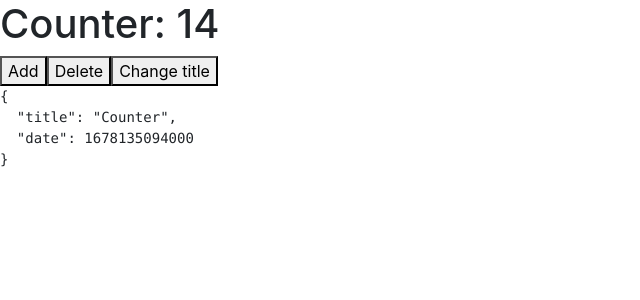
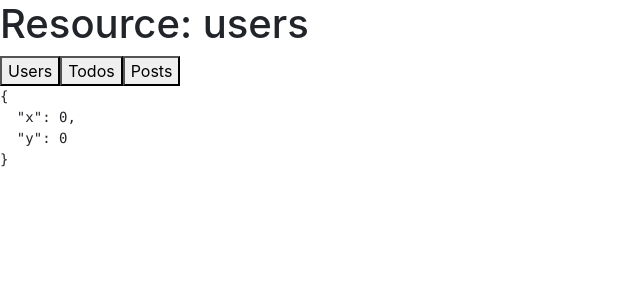
Before and after one commit to MrLait/react-theories, a React (Create React App) app in the folder src/react-hooks/: page / in a window 1280 px wide. Shown: the top 300 px of the page, without its empty margins (0-640 px from the left). Built offline with nearby package versions, Linux system fonts and the light colour scheme; no server answers.

Commit message:
useEffect

```diff
--- a/src/react-hooks/src/App.js
+++ b/src/react-hooks/src/App.js
@@ -1,62 +1,63 @@
-//useState -
-//Best practice использовать callback функцию которая основана на отслеживании предыдущего состояния
-//т.к useState является асинхронным и просто вызвать setCounter дважды нельзя т.к он выполнится один раз
+//useEffect - служит для отслеживания изменения состояния параметра, на который он подписался и выполнить какую-то логику в ответ на это изменение.
+// В качестве параметра в useEffect() передается функция. При вызове хука useEffect по сути определяется "эффект", который затем применяется в приложении.
+// Когда именно применяется? По умолчанию React применяет эффект после каждого рендеринга, в том числе при первом рендеринге приложения. Причем поскольку
+// подобные эффекты определены внутри компонента, они имеют доступ к объекту props и к состоянию компонента.
 
-//Если проинициализировать useState(initFunction) передав туда функцию, то эта функция будет вызываться дважды
-//перед каждым рендерингом страницы, чтобы оптимизировать этот процесс нужно передать callback с этой функцией
-//которая один раз вычислит начальное значение и не будет туда больше обращаться
+// чтобы указать, что эффект применяется только при изменении переменной name, передадим ее в качестве необязательного параметра в функцию [name]:
+// Если мы хотим, чтобы эффект вызывался только один раз при самом первом рендеринге, то в качестве параметра передаются пустые квадратные скобки - [].
+// Можно эмулировать life cycle hook, чтобы определить момент, когда компонент готов к работе, а так же очищать ресурсы т.е осуществлять подписку/отписку
 
-//Если нужно использовать объекты то для сохранения состояния остальных полей
-// нужно использовать функцию с сохранением в ...prev
-
-import React, { useState } from 'react'
-
-function computeInitialCounter() {
-  console.log("calculation");
-  return Math.trunc(Math.random() * 20)
-}
+import React, { useState, useEffect } from 'react'
 
 function App() {
-  // const [counter, setCounter] = useState(0)
-  // const [counter, setCounter] = useState(computeInitialCounter())
-  const [counter, setCounter] = useState(() => {
-    return computeInitialCounter()
+  const [type, setType] = useState('users');
+  const [data, setData] = useState([])
+  const [pos, setPos] = useState({
+    x: 0, y: 0
   })
+  // useEffect(() => {
+  //   console.log('render');
+  // })
 
-  const [state, setState] = useState({
-    title: 'Counter',
-    date: Date.now()
-  })
+  // useEffect(() => {
+  //   console.log('Type changed : ', { type });
+  // }, [type])
 
-  function increment() {
-    //setCounter(counter + 1)
-    setCounter((prevCounter) => {
-      return prevCounter + 1
+  useEffect(() => {
+    fetch(`https://jsonplaceholder.typicode.com/${type}`)
+      .then(response => response.json())
+      .then(json => setData(json))
+
+    return () => {
+      console.log('Clean type');
+    }
+  }, [type])
+
+  const mousemoveHandler = event => {
+    setPos({
+      x: event.clientX,
+      y: event.clientY
     })
-
-    setCounter(prev => prev + 1)
-    setCounter(prev => prev + 1)
-  }
-  function decrement() {
-    setCounter(counter - 1)
   }
 
-  function updateTitle() {
-    setState(prev => {
-      return {
-        ...prev,
-        title: "New state"
-      }
-    })
-  }
+  useEffect(() => {
+    console.log('ComponentDidMount');
+    // подписка
+    window.addEventListener('mousemove', mousemoveHandler)
+    // отписка
+    return () => {
+      window.removeEventListener('mousemove', mousemoveHandler)
+    }
+  }, [])
+
   return (
     <div>
-      <h1>Counter: {counter} </h1>
-      <button onClick={increment}>Add</button>
-      <button onClick={decrement}>Delete</button>
-      <button onClick={updateTitle}>Change title</button>
-
-      <pre>{JSON.stringify(state, null, 2)}</pre>
+      <h1>Resource: {type}</h1>
+      <button onClick={() => setType('users')}>Users</button>
+      <button onClick={() => setType('todos')}>Todos</button>
+      <button onClick={() => setType('posts')}>Posts</button>
+      {/* <pre>{JSON.stringify(data, null, 2)}</pre> */}
+      <pre>{JSON.stringify(pos, null, 2)}</pre>
     </div >
   )
 }
```
Also changed, not shown: src/react-hooks/src/examples/useState.js (+79 -0 lines), 1 other file (tests, documents, lock files or other folders).
